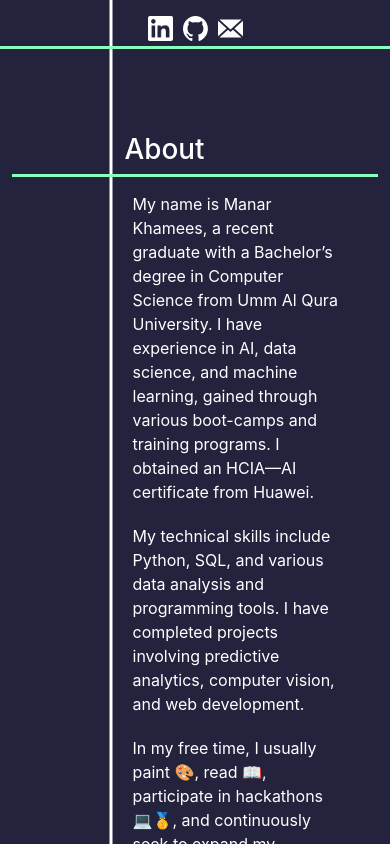
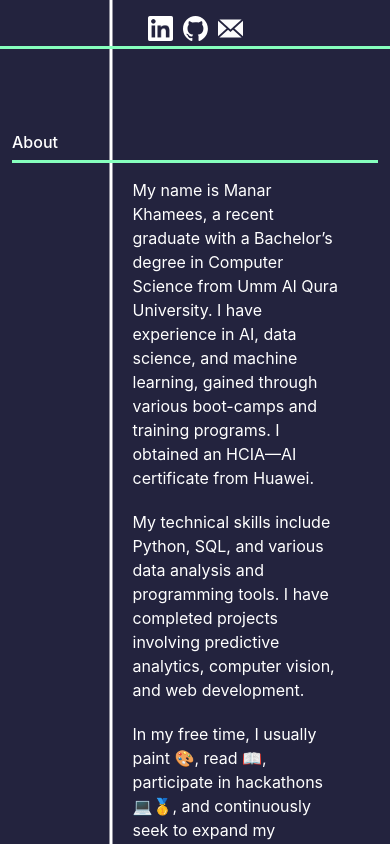
Before and after one commit to Manar-k/My-Portfolio, a React (Vite) app: page / in a window 390 px wide. Shown: the part 780-1624 px from the top of the page. Built offline with nearby package versions, Linux system fonts and the light colour scheme.

Commit message:
Modify Titles

```diff
--- a/src/components/Title/Title.module.css
+++ b/src/components/Title/Title.module.css
@@ -2,10 +2,10 @@
     border-bottom: 3px solid #86FFBD;
 }
 .text{
-    padding-left: 5px;
+    text-align: center;
 }
 @media (max-width: 550px) {
     .text{
-        padding-left: 15px;
+        font-size: 16px;
     }
 }
--- a/src/components/Title/Title.tsx
+++ b/src/components/Title/Title.tsx
@@ -13,8 +13,7 @@ const Title = ({ text, id }: Props) => {
       <br />
       <div className={style.header}>
         <div className="row">
-          <div className="col-3"></div>
-          <div className="col-8">
+          <div className="col-2">
             <h1 className={style.text}>{text}</h1>
           </div>
         </div>
```
